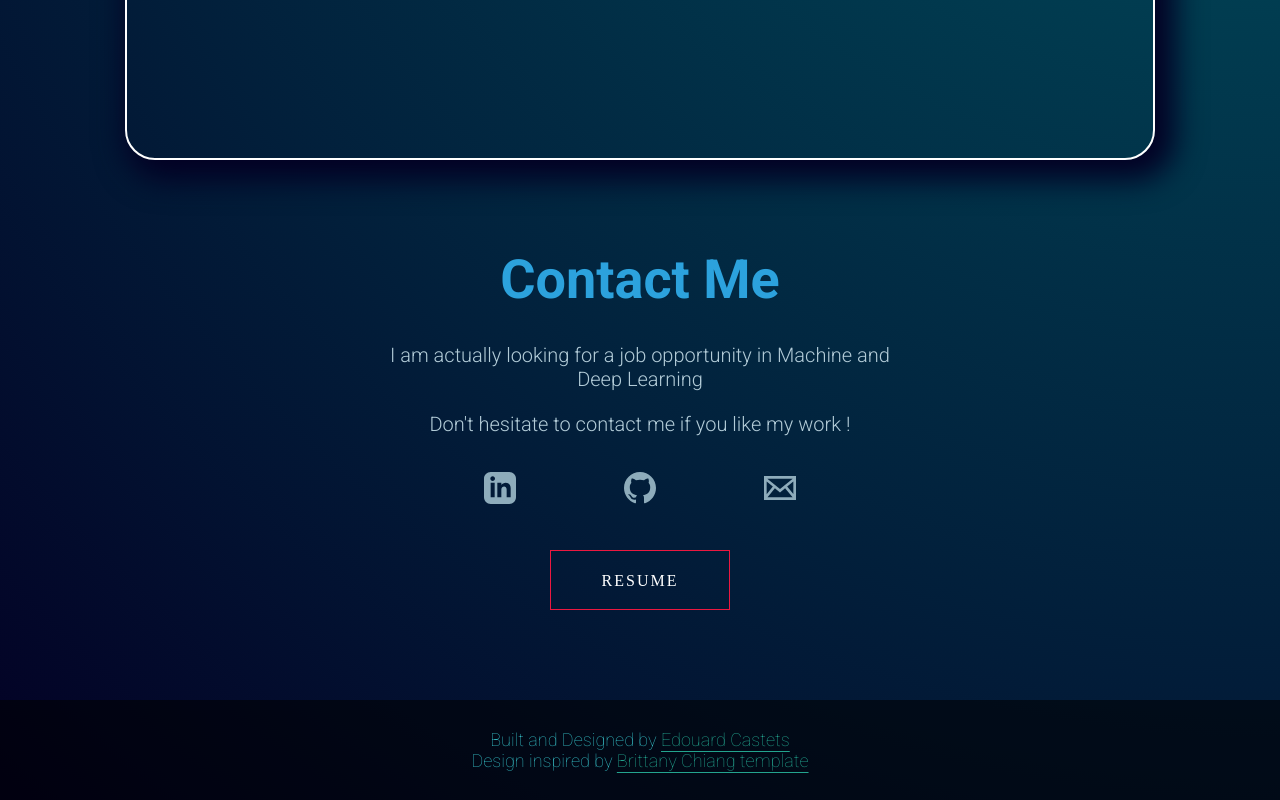
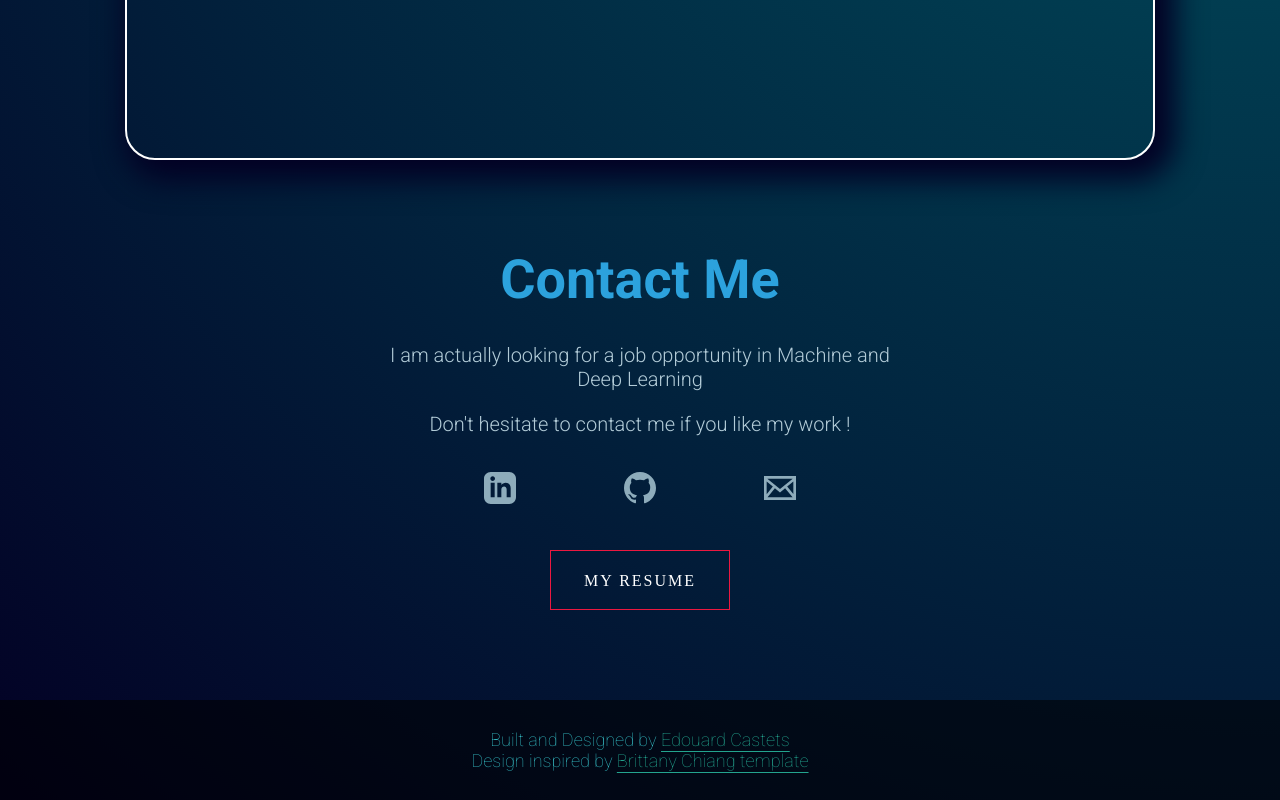
Before and after one commit to Edouard99/website, a React (Create React App) app: page / in a window 1280 px wide. Shown: the part 1739-2539 px from the top of the page. Built offline with nearby package versions, Linux system fonts and the light colour scheme; no server answers.

Commit message:
update resume

```diff
--- a/src/components/menu/Menu.jsx
+++ b/src/components/menu/Menu.jsx
@@ -10,7 +10,7 @@ const Menu = ({setLang,lang}) => {
               <p><a href="./#about_me">À propos</a></p>
               <p><a href="./#projects">Projets</a></p>
               <p><a href="./#contact_me">Contact</a></p>
-              <p><a href="./#resume">Mon CV</a></p>
+              <p><a href="./EdouardCastets_Resume_FR_EN.zip" target="_blank" rel="noopener noreferrer">Mon CV</a></p>
               <a title="Switch to English" className='button_lang button_lang_fr' onClick={() =>{setLang(!lang)}}><p></p></a>
 
             </>
@@ -20,7 +20,7 @@ const Menu = ({setLang,lang}) => {
               <p><a href="./#about_me">About</a></p>
               <p><a href="./#projects">Projects</a></p>
               <p><a href="./#contact_me">Contact</a></p>
-              <p><a href="./#resume">Resume</a></p>
+              <p><a href="./EdouardCastets_Resume_FR_EN.zip" target="_blank" rel="noopener noreferrer">Resume</a></p>
               <a title="Passer en Francais" className='button_lang button_lang_en' onClick={() =>{setLang(!lang)}}><p></p></a>
             </>
         }
--- a/src/containers/contactMe/ContactMe.jsx
+++ b/src/containers/contactMe/ContactMe.jsx
@@ -26,7 +26,7 @@ const ContactMe = ({lang}) => {
                         </a>
                     </div>
                     <div title="Téléchargez mon CV"className='ec__ContactMe_Button'>
-                        <a>Mon CV</a>
+                        <a href="./EdouardCastets_Resume_FR_EN.zip" target="_blank" rel="noopener noreferrer">Mon CV</a>
                     </div>
                 </>
             :
@@ -51,7 +51,7 @@ const ContactMe = ({lang}) => {
                         </a>
                     </div>
                     <div title="Download my resume"className='ec__ContactMe_Button'>
-                        <a>Resume</a>
+                        <a href="./EdouardCastets_Resume_FR_EN.zip" target="_blank" rel="noopener noreferrer">My Resume</a>
                     </div>
                 </>
 
```
Also changed, not shown: 1 other file (tests, documents, lock files or other folders).
